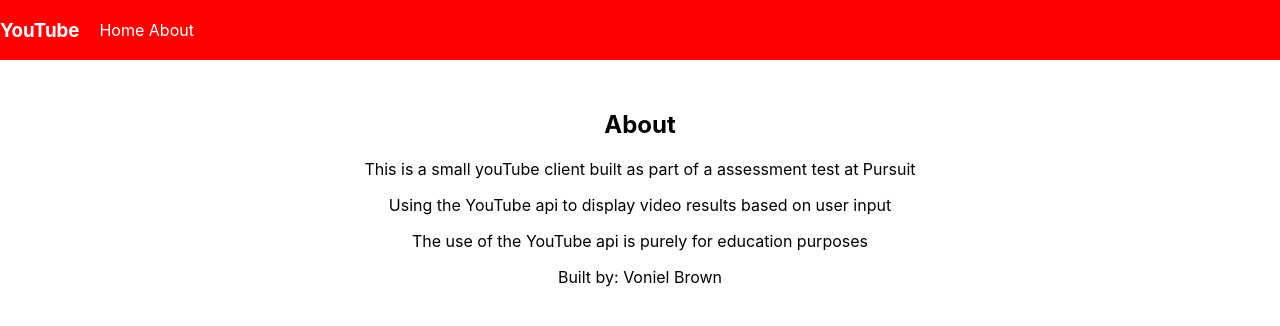
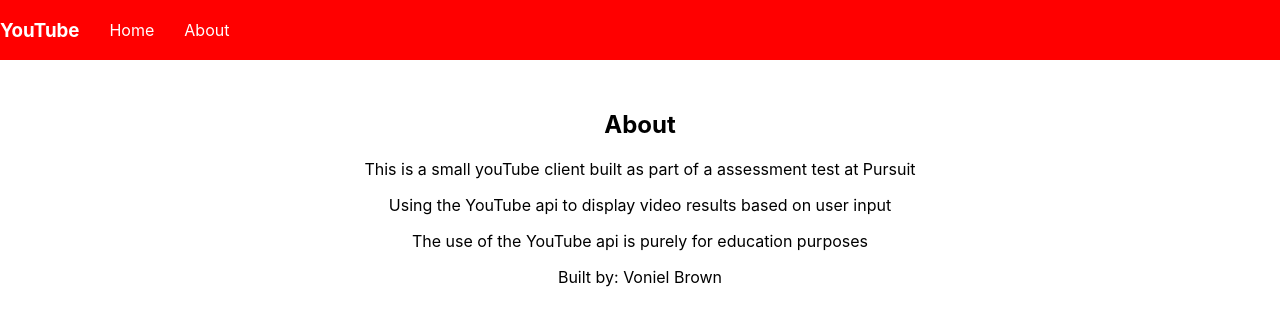
Before and after one commit to vonbarown/YouTube-Client, a React (Create React App) app: page /about in a window 1280 px wide. Shown: the top 326 px of the page. Built offline with nearby package versions, Linux system fonts and the light colour scheme; no server answers.

Commit message:
finished mvp

```diff
--- a/src/Pages/Home/HomePage.css
+++ b/src/Pages/Home/HomePage.css
@@ -1,9 +1,7 @@
 .display {
   display: grid;
   grid-template-columns: 400px 400px;
-  align-items: center;
-  justify-content: center;
-  text-align: center;
+  grid-gap: 30px;
 }
 
 .homepage {
@@ -29,7 +27,7 @@
 
 .navbar {
   display: flex;
-  gap: 20px;
+  gap: 30px;
   background-color: red;
   align-items: flex-start;
   margin-bottom: 50px;
@@ -37,6 +35,8 @@
 
 .navItems {
   margin-top: 20px;
+  display: flex;
+  gap: 30px;
 }
 
 p {
--- a/src/Pages/Home/Homepage.jsx
+++ b/src/Pages/Home/Homepage.jsx
@@ -25,7 +25,7 @@
 
     searchVideo = async () => {
         try {
-            const { data: { items } } = await axios.get(`https://www.googleapis.com/youtube/v3/search?part=snippet&maxResults=1&q=${this.state.search}&key=${apiKey}`)
+            const { data: { items } } = await axios.get(`https://www.googleapis.com/youtube/v3/search?part=snippet&maxResults=8&q=${this.state.search}&key=${apiKey}`)
 
             this.setState({
                 results: items
@@ -45,24 +45,27 @@
             <div className='homepage' >
 
                 <form onSubmit={e => e.preventDefault()} className='homepageForm'>
-                    <input type="text" name='search' placeholder='search' onChange={this.handleInput} className='inputBar' />
+                    <input type="text" name='search' placeholder='   search...' onChange={this.handleInput} className='inputBar' />
                     <input type="submit" value='search' onClick={this.searchVideo} className='searchButton' />
                 </form>
                 {results.length === 0 ? <div className='nullResults'>No Search Results Yet!, Please submit a search above</div> :
-                    this.state.results ? results.map(el => {
-                        return (
-                            <div className='display'>
-                                {
+                    (<div className='display'>
+                        {
+                            this.state.results ? results.map(el => {
+                                return (
+
                                     <div className='thumbnail'>
                                         <Link id={el.id.videoId} to={`/video/${el.id.videoId}`} params={{ testValue: "hello" }} className='thumbnail'>
                                             <img src={el.snippet.thumbnails.medium.url} alt="thumbnail" />
-                                            <d>{el.snippet.title}</d>
+                                            <p>{el.snippet.title}</p>
                                         </Link>
                                     </div>
-                                }
-                            </div>
-                        )
-                    }) : null}
+
+                                )
+                            }) : null
+                        }
+                    </div>
+                    )}
             </div>
         )
     }
```
